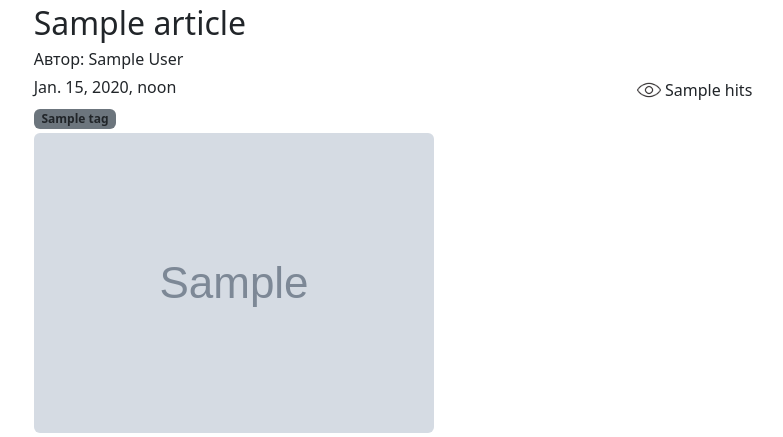
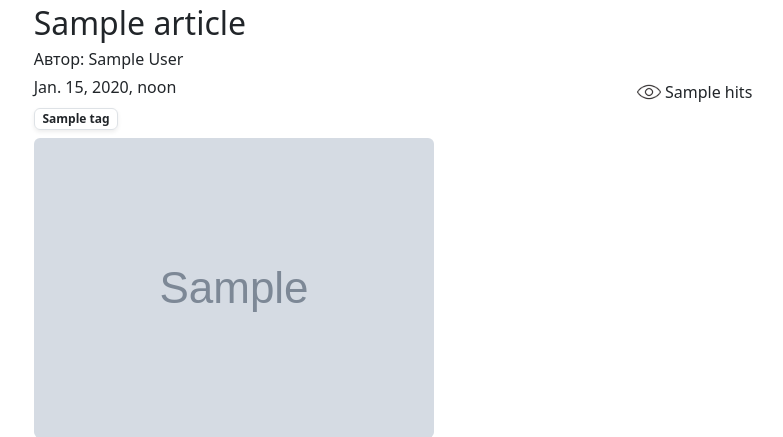
Before and after one commit to Demaiz/vazhlyvo-news, a Django app: template news/templates/news/article.html in a window 1280 px wide. Shown: the part 67-504 px from the top of the page, without its empty margins (245-1028 px from the left). Run offline with Django 5.2, Linux system fonts and the light colour scheme; tables that the repository leaves empty hold one stand-in row (values such as "Sample post"); the template is opened without the code that fills it: values that come from a table or form of the project are taken from there, most other values are stand-ins (such as "Sample title", 1, 10 or a date in 2020); grey boxes marked "Sample" are stand-in pictures; some libraries are stand-ins or nearby versions.

Commit message:
Changed tags style

```diff
--- a/news/templates/news/article.html
+++ b/news/templates/news/article.html
@@ -19,7 +19,7 @@
                                 </a>
                                 <h6>{{article.date}}</h6>
                                 {% for tag in tags %}
-                                    <span class="badge bg-secondary text-dark">{{tag}}</span>
+                                    <span class="badge text-dark border shadow-sm mb-1">{{tag}}</span>
                                 {% endfor %}
                             </div>
                             <div class="col-4 d-flex justify-content-end">
```
